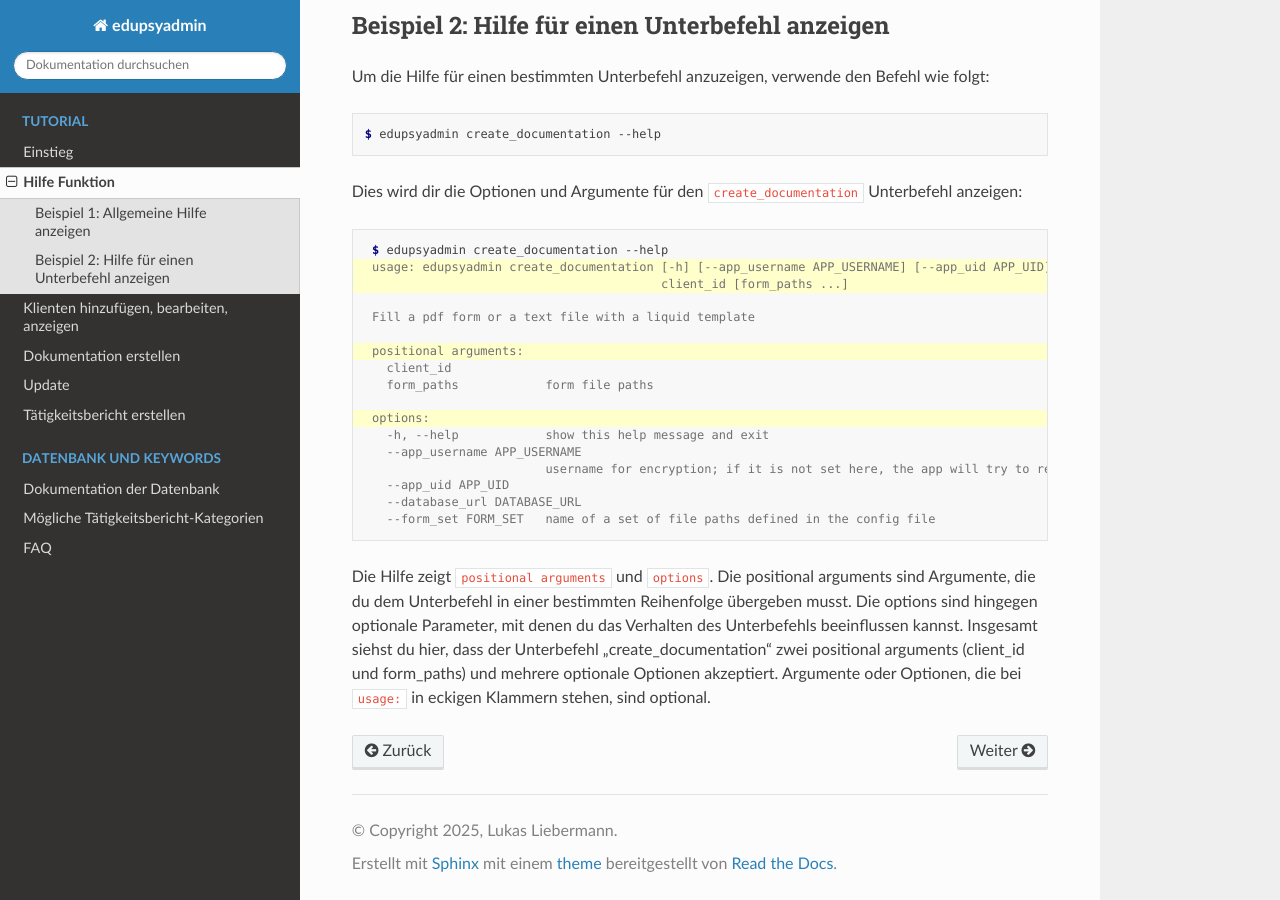
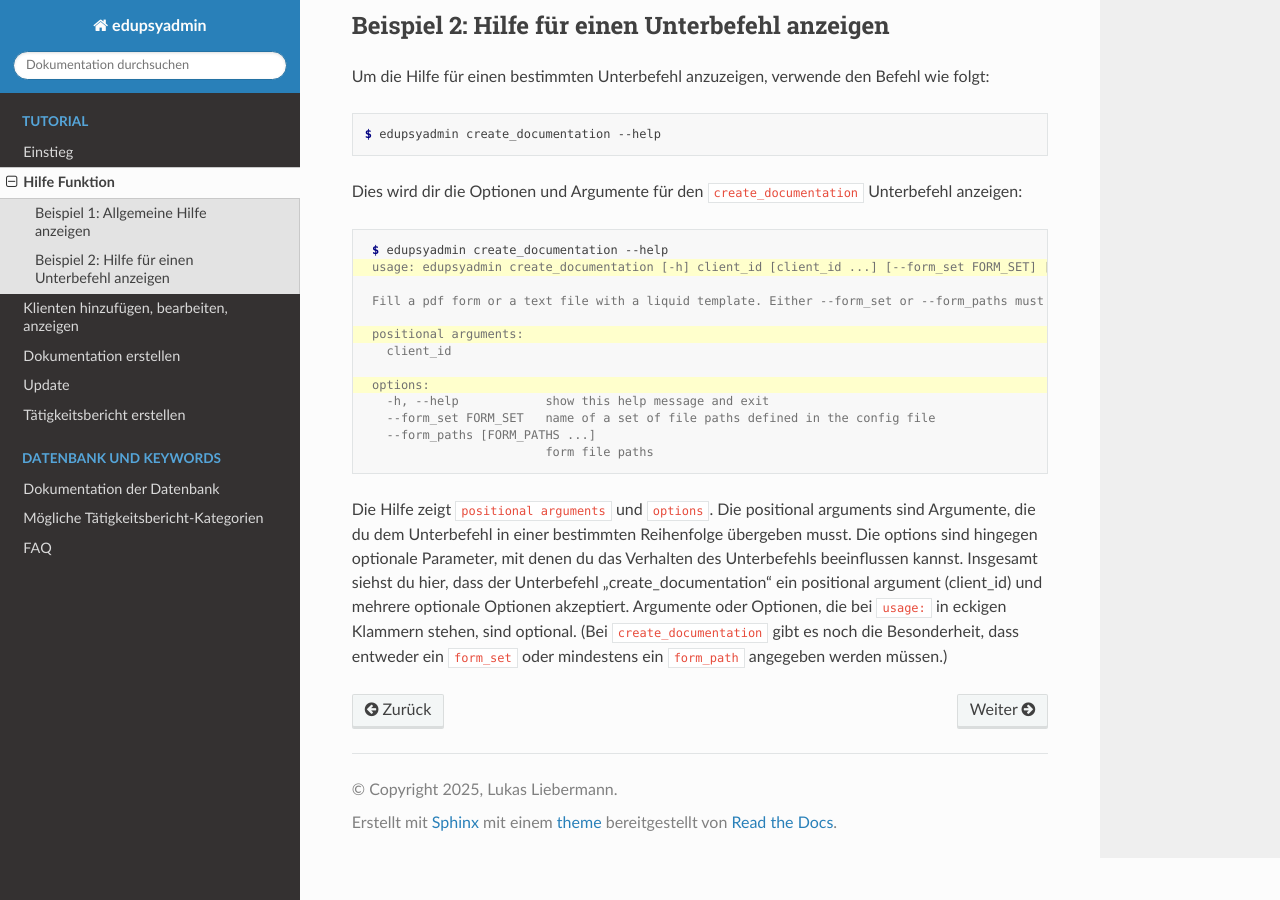
Before and after one commit to LKirst/edupsyadmin, a Sphinx documentation site: the page built from docs/tutorial/helpfunction.rst, in a window 1280 px wide and 900 px high, scrolled down 1091 px. Built offline with Sphinx 7.4.7 and the Read the Docs theme 3.1.0, drawn with Linux system fonts in a browser that asks for light colours.

Commit message:
docs: update documentation of the create_documentation subcommand

```diff
--- a/docs/tutorial/creatingdocumentation.rst
+++ b/docs/tutorial/creatingdocumentation.rst
@@ -7,7 +7,7 @@ Fülle ein PDF-Formular für den Datenbankeintrag mit ``client_id=2``:
 
 .. code-block:: console
 
-    $ edupsyadmin create_documentation 2 "./pfad/zu/sample_form_mantelbogen.pdf"
+    $ edupsyadmin create_documentation 2 --form_paths "./pfad/zu/sample_form_mantelbogen.pdf"
 
 Fülle alle Dateien, die zum form_set ``tutorialset`` gehören (wie in der
 config.yml definiert), mit den Daten für ``client_id=2``:
--- a/docs/tutorial/helpfunction.rst
+++ b/docs/tutorial/helpfunction.rst
@@ -68,31 +68,29 @@ Dies wird dir die Optionen und Argumente für den ``create_documentation``
 Unterbefehl anzeigen:
 
 .. code-block:: console
-   :emphasize-lines: 2,3,7,11
+   :emphasize-lines: 2,6,9
 
     $ edupsyadmin create_documentation --help
-    usage: edupsyadmin create_documentation [-h] [--app_username APP_USERNAME] [--app_uid APP_UID] [--database_url DATABASE_URL] [--form_set FORM_SET]
-                                            client_id [form_paths ...]
+    usage: edupsyadmin create_documentation [-h] client_id [client_id ...] [--form_set FORM_SET] [--form_paths FORM_PATH ...]
 
-    Fill a pdf form or a text file with a liquid template
+    Fill a pdf form or a text file with a liquid template. Either --form_set or --form_paths must be provided.
 
     positional arguments:
       client_id
-      form_paths            form file paths
 
     options:
       -h, --help            show this help message and exit
-      --app_username APP_USERNAME
-                            username for encryption; if it is not set here, the app will try to read it from the config file
-      --app_uid APP_UID
-      --database_url DATABASE_URL
       --form_set FORM_SET   name of a set of file paths defined in the config file
+      --form_paths [FORM_PATHS ...]
+                            form file paths
 
 Die Hilfe zeigt ``positional arguments``  und ``options``. Die positional
 arguments sind Argumente, die du dem Unterbefehl in einer bestimmten
 Reihenfolge übergeben musst. Die options sind hingegen optionale Parameter, mit
 denen du das Verhalten des Unterbefehls beeinflussen kannst. Insgesamt siehst
-du hier, dass der Unterbefehl "create_documentation" zwei positional arguments
-(client_id und form_paths) und mehrere optionale Optionen akzeptiert.
+du hier, dass der Unterbefehl "create_documentation" ein positional argument
+(client_id) und mehrere optionale Optionen akzeptiert.
 Argumente oder Optionen, die bei ``usage:`` in eckigen Klammern stehen, sind
-optional.
+optional. (Bei ``create_documentation`` gibt es noch die Besonderheit, dass
+entweder ein ``form_set`` oder mindestens ein ``form_path`` angegeben werden
+müssen.)
```
Also changed, not shown: 1 other file.
